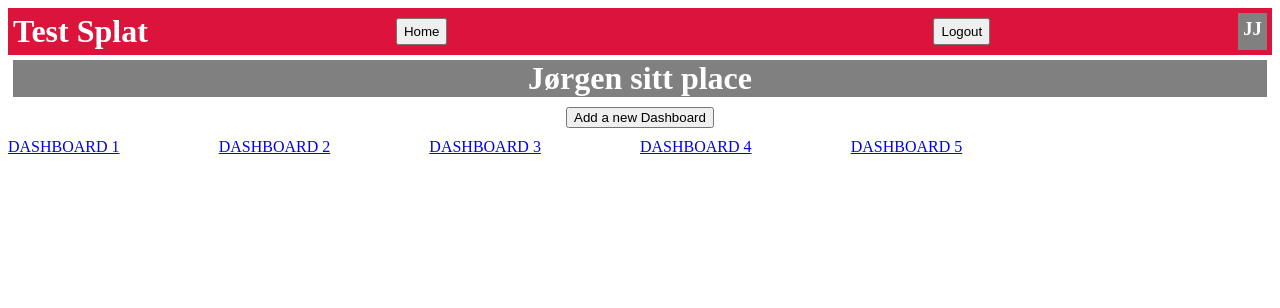
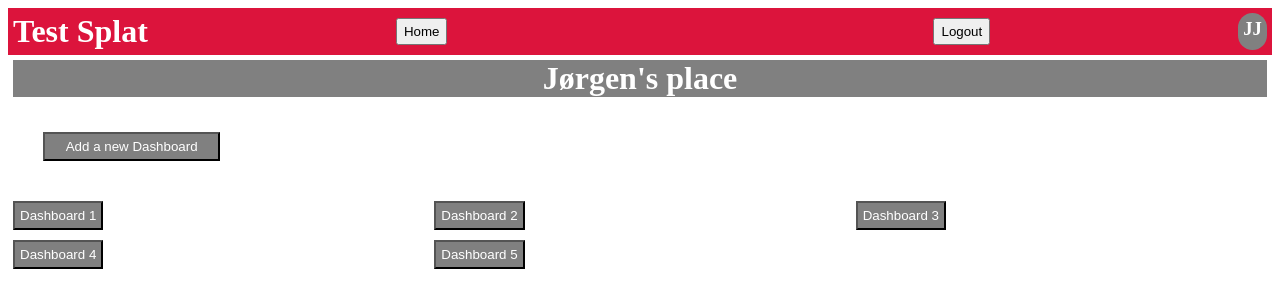
Before and after one commit to JorgenJohansen/test-splat, a Vue app: page /userpage in a window 1280 px wide. Shown: the top 308 px of the page. Built offline with nearby package versions, Linux system fonts and the light colour scheme.

Commit message:
Added rounded icon and some link css

```diff
--- a/src/components/Header.vue
+++ b/src/components/Header.vue
@@ -6,7 +6,7 @@
     <router-link v-if="status[2]" to="/login" tag="button">Login</router-link>
     <router-link v-if="status[3]" to="/signup" tag="button" >Sign Up</router-link>
     <router-link v-if="status[4]" to="/" tag="button">Logout</router-link>
-    <h3 v-if="status[5]">JJ</h3>
+    <h3 class="icon" v-if="status[5]">JJ</h3>
     </div>
 
 
@@ -44,4 +44,8 @@ h1{
   background: #DC143C;
 }
 
+.icon{
+  border-radius: 30px;
+}
+
 </style>
--- a/src/components/views/Userpage.vue
+++ b/src/components/views/Userpage.vue
@@ -3,13 +3,16 @@
     <Header v-bind:status="[renderHome,renderDashboard,renderLogin,renderSignup,renderLogout,renderUser]"/>
      <h1>{{title}}</h1>
 
-     <router-link :to="{name: 'CreateDashboard', params:{userpageTitle: title}}"
-      tag="button">Add a new Dashboard</router-link>
+      <div class="add">
+        <router-link :to="{name: 'CreateDashboard', params:{userpageTitle: title}}"
+        tag="button">Add a new Dashboard</router-link>
+      </div>
+
 
      <div class="wrapper">
        <div class="link" v-for="splat in splats" :key="splat.title">
          <router-link :to="{
-           name: 'Dashboard', params:{title: splat.title}}">{{splat.title}}</router-link>
+           name: 'Dashboard', params:{title: splat.title}}" tag="button">{{splat.title}}</router-link>
        </div>
      </div>
 
@@ -42,7 +45,7 @@ export default {
   },
   data(){
       return{
-          title: "Jørgen sitt place",
+          title: "Jørgen's place",
           splats:[
               {
                   title:"Dashboard 1",
@@ -76,15 +79,28 @@ export default {
 h1{
   background: grey;
   color: white;
+
 }
 
 .wrapper{
   display: grid;
-  grid-template-columns:repeat(6,1fr);
+  grid-template-columns:repeat(3,1fr);
+}
+
+.add{
+  padding:20px;
+  margin: 10px;
 }
 .link{
   color: red;
   text-decoration: none;
   text-transform: uppercase;
 }
+
+button{
+  color: white;
+  background: grey;
+  margin: 5px;
+  padding: 5px;
+}
 </style>
```
